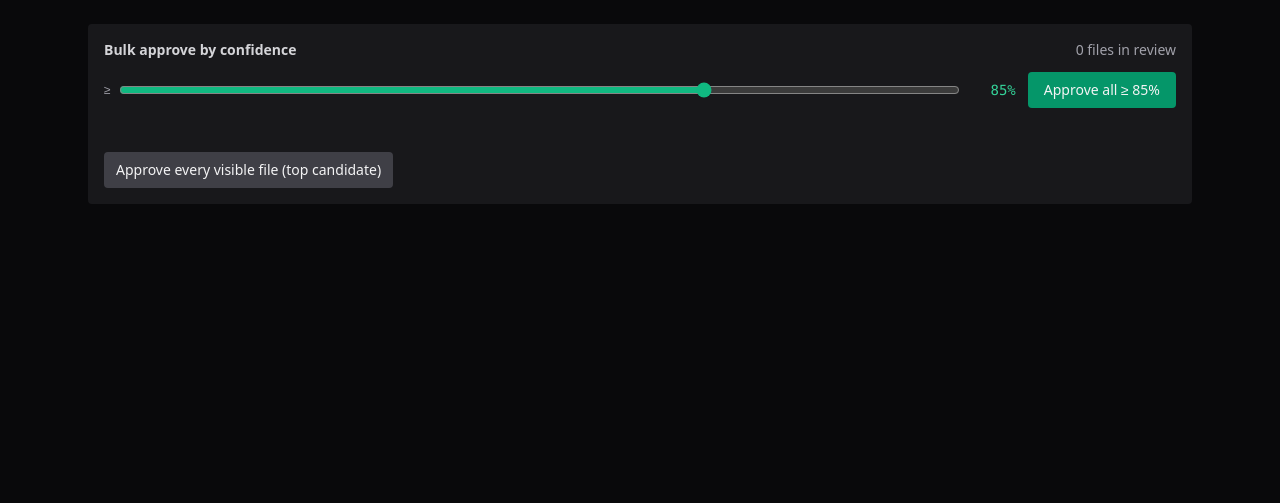
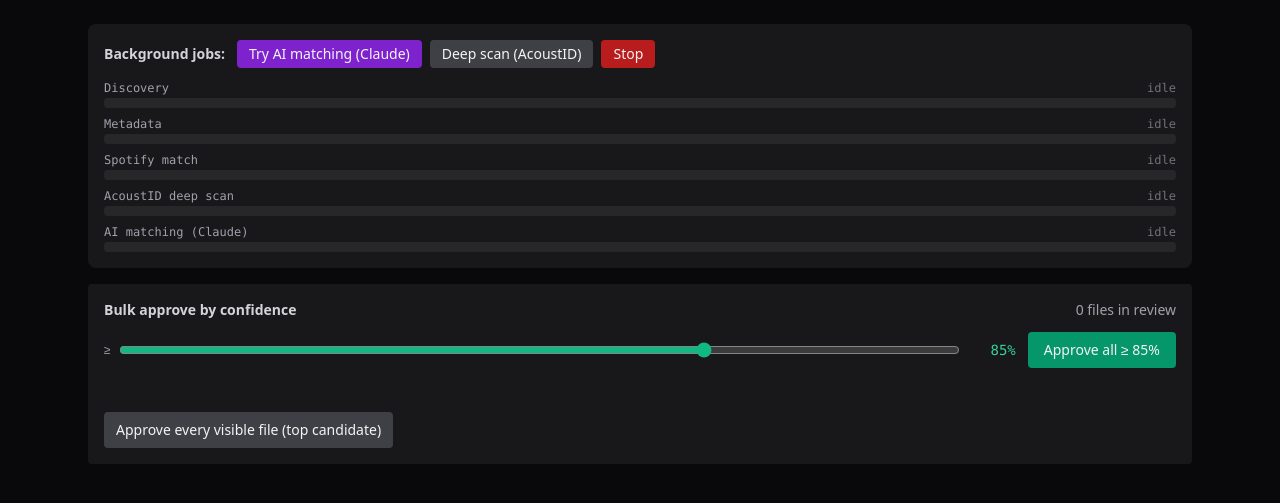
Before and after one commit to jagajaga/local2spoti, a Python web app: template local2spoti/templates/review.html in a window 1280 px wide. Shown: the part 61-564 px from the top of the page. Run offline with Jinja, Linux system fonts and the light colour scheme; the template is opened without the code that fills it, so the values that code supplies are empty; some libraries are stand-ins or nearby versions.

Commit message:
feat(ui): AI/Deep scan buttons + per-stage progress bars on /reviewSame controls and bars that live on /unmatched are now on /review too, so you can fire AcoustID + Claude jobs without flipping pages. They run in parallel slots (commit 8807614), so kicking either off doesn't block the review-queue interaction. Stop button cancels every running long job in one click. Progress bars use the same /ws/progress feed and per-stage routing (bar-<stage> + stage-<stage>-text) as the other pages.

```diff
--- a/local2spoti/templates/review.html
+++ b/local2spoti/templates/review.html
@@ -1,6 +1,52 @@
 {% extends "base.html" %}
 {% block title %}Review - Local2Spoti{% endblock %}
 {% block content %}
+
+<!-- Run AcoustID / Claude on the unmatched pool from this page too. They
+     run as parallel background jobs (independent task slots) — start them
+     here, watch the bars, keep working through the review queue while
+     they fill in more candidates. -->
+<section class="mb-4 p-4 bg-zinc-900 rounded-lg space-y-3"
+         hx-ext="ws" ws-connect="/ws/progress">
+  <div class="flex flex-wrap gap-2 items-center">
+    <span class="text-sm text-zinc-300 font-semibold mr-1">Background jobs:</span>
+    <button hx-post="/api/ai_scan" hx-target="#review-job-status" hx-swap="innerHTML"
+            class="px-3 py-1 bg-purple-700 hover:bg-purple-600 rounded text-sm">
+      Try AI matching (Claude)
+    </button>
+    <button hx-post="/api/deep_scan" hx-target="#review-job-status" hx-swap="innerHTML"
+            class="px-3 py-1 bg-zinc-700 hover:bg-zinc-600 rounded text-sm">
+      Deep scan (AcoustID)
+    </button>
+    <button type="button"
+            hx-post="/api/scan/cancel" hx-target="#review-job-status" hx-swap="innerHTML"
+            class="px-3 py-1 bg-red-700 hover:bg-red-600 rounded text-sm">
+      Stop
+    </button>
+    <span id="review-job-status" class="text-xs text-zinc-300 font-mono ml-2"></span>
+  </div>
+
+  <div class="space-y-2">
+    {% for stg, label, color in [
+      ("discovery", "Discovery", "bg-blue-600"),
+      ("metadata", "Metadata", "bg-cyan-600"),
+      ("match", "Spotify match", "bg-emerald-600"),
+      ("deep_scan", "AcoustID deep scan", "bg-amber-600"),
+      ("ai_scan", "AI matching (Claude)", "bg-purple-600"),
+    ] %}
+    <div class="text-xs">
+      <div class="flex justify-between text-zinc-400 mb-0.5">
+        <span class="font-mono">{{ label }}</span>
+        <span id="stage-{{ stg }}-text" class="font-mono text-zinc-500">idle</span>
+      </div>
+      <div class="h-2.5 bg-zinc-800 rounded overflow-hidden">
+        <div id="bar-{{ stg }}" class="h-full {{ color }} transition-all duration-200" style="width:0%"></div>
+      </div>
+    </div>
+    {% endfor %}
+  </div>
+</section>
+
 <div class="mb-4 p-4 bg-zinc-900 rounded space-y-3">
   <div class="flex items-center justify-between text-sm">
     <span class="text-zinc-300 font-semibold">Bulk approve by confidence</span>
@@ -41,6 +87,22 @@
       document.getElementById("thr-btn").textContent = e.target.value + "%";
     }
   });
+
+  // Per-stage progress bar router (same wire format as dashboard / unmatched).
+  document.body.addEventListener("htmx:wsAfterMessage", (evt) => {
+    var e;
+    try { e = JSON.parse(evt.detail.message); } catch (_) { return; }
+    if (typeof e.stage === "undefined") return;
+    var bar = document.getElementById("bar-" + e.stage);
+    var label = document.getElementById("stage-" + e.stage + "-text");
+    if (bar && e.total > 0) {
+      bar.style.width = Math.round(100 * e.processed / e.total) + "%";
+    }
+    if (label) {
+      label.textContent = e.processed + " / " + e.total
+        + (e.message ? "  —  " + e.message : "");
+    }
+  });
 </script>
 <form id="review-grid" class="grid md:grid-cols-2 lg:grid-cols-3 gap-4">
   {% for card in cards %}
```
